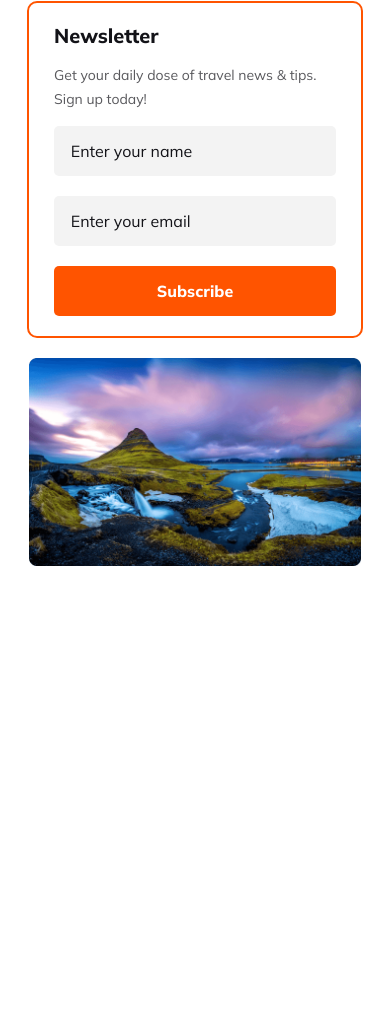
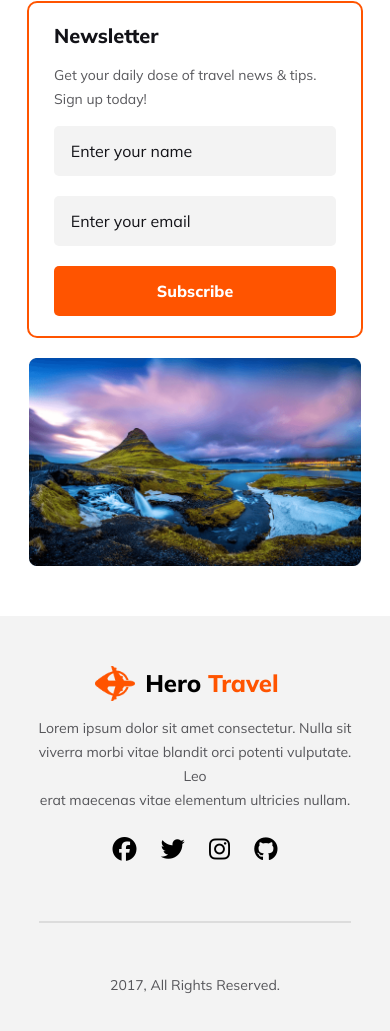
Before and after one commit to mdszhossain/Hero-Travel-Website, a plain HTML site: page index.html in a window 390 px wide. Shown: the part 7781-8812 px from the top of the page. Before the commit the page ends 8397 px from the top, so only its background shows below. Drawn offline with Linux system fonts and the light colour scheme.

Commit message:
Created responsive footer section (multiple screen supported)

```diff
--- a/index.html
+++ b/index.html
@@ -237,6 +237,22 @@
     </main>
 
     <!-- Footer Part -->
-    <footer></footer>
+    <footer>
+        <div class="footer-logo">
+            <div class="navbar-logo">
+                <img src="./assets/Images/hero-travel-logo-icon.png" alt="" class="logo-icon">
+                <p class="logo-text">Hero <span class="orange-text">Travel</span></p>
+            </div>
+        </div>
+        <p class="all-description footer-description">Lorem ipsum dolor sit amet consectetur. Nulla sit viverra morbi vitae blandit orci potenti vulputate. Leo<br>erat maecenas vitae elementum ultricies nullam. </p>
+        <div class="social-icons">
+            <i class="fa-brands fa-facebook"></i>
+            <i class="fa-brands fa-twitter"></i>
+            <i class="fa-brands fa-instagram"></i>
+            <i class="fa-brands fa-github"></i>
+        </div>
+        <div class="footer-line"></div>
+        <p class="all-description copyright">2017, All Rights Reserved.</p>
+    </footer>
 </body>
 </html>
--- a/styles/style.css
+++ b/styles/style.css
@@ -434,7 +434,36 @@
     border-radius: 10px;
 }
 
-
+/* Footer Section */
+footer {
+    background: rgba(19, 19, 24, 0.05);
+    padding: 50px 0px;
+}
+.footer-logo {
+    width: 100%;
+    display: flex;
+    justify-content: center;
+}
+.footer-description {
+    text-align: center;
+    margin: 15px 0px;
+}
+.social-icons i {
+    margin: 10px;
+    font-size: 1.5rem;
+}
+.social-icons {
+    text-align: center;
+}
+.footer-line {
+    height: 2px;
+    width: 60%;
+    background: rgba(19, 19, 24, 0.10);
+    margin: 50px auto;
+}
+.copyright {
+    text-align: center;
+}
 
 
 
@@ -619,6 +648,14 @@
     }
     .newsletter img {
         width: 100%;
+    }
+    /* Footer Section */
+    .footer-description {
+        width: 85%;
+        margin: 15px auto;
+    }
+    .footer-line {
+        width: 80%;
     }
 }
 
@@ -805,6 +842,14 @@
     }
     .newsletter img {
         width: 100%;
+    }
+    /* Footer Section */
+    .footer-description {
+        width: 85%;
+        margin: 15px auto;
+    }
+    .footer-line {
+        width: 80%;
     }
 }
 
```
